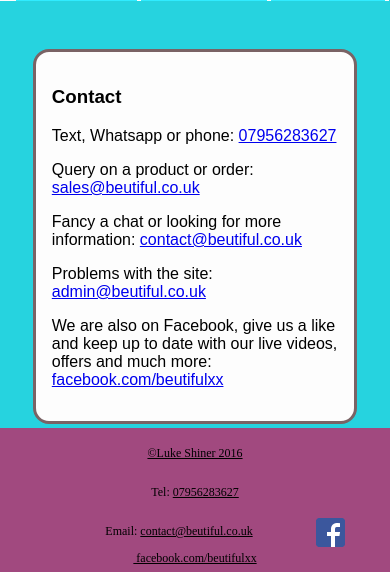
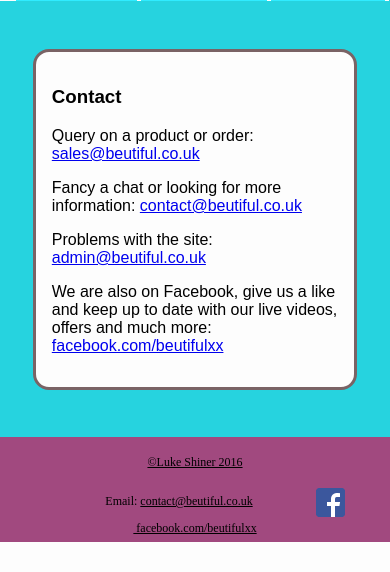
Before and after one commit to axevalley/beutiful, a Django app: page /contact/ in a window 390 px wide; the page is wider, and only the part inside the window is pictured. Shown: the part 302-874 px from the top of that part. After the commit the page ends 844 px from the top of that part, so only its background shows below. Run offline with Django 3.2, Linux system fonts and the light colour scheme; some web fonts are replaced.

Commit message:
Removes phone numbers

```diff
--- a/beutifulhome/templates/beutifulhome/base.html
+++ b/beutifulhome/templates/beutifulhome/base.html
@@ -24,7 +24,6 @@
         <div class="footer">
             <p><a href="mailto:luke@lukeshiner.com">&copy;Luke Shiner {% now "Y" %}</a></p>
             <div class="contact">
-                <p>Tel: <a href="tel:07956283627">07956283627</a></p>
                 <p>Email: <a href="mailto:contact@beutiful.co.uk">contact@beutiful.co.uk</a></p>
                 <a href="http://www.facebook.com/beutifulxx"><img src="{{ STATIC_URL }}images/FB-f-Logo__blue_29.png" alt="facebook">&nbsp;facebook.com/beutifulxx</a>
             </div>
--- a/beutifulhome/templates/beutifulhome/contact.html
+++ b/beutifulhome/templates/beutifulhome/contact.html
@@ -3,7 +3,6 @@
 {% block content %}
 <article class="page_content">
     <h3>Contact</h3>
-    <p>Text, Whatsapp or phone: <a href="tel:07956283627">07956283627</a></p>
     <p>Query on a product or order: <a href="mailto:sales@beutiful.co.uk">sales@beutiful.co.uk</a></p>
     <p>Fancy a chat or looking for more information: <a href="mailto:contact@beutiful.co.uk">contact@beutiful.co.uk</a></p>
     <p>Problems with the site: <a href="mailto:admin@beutiful.co.uk">admin@beutiful.co.uk</a></p>
```
